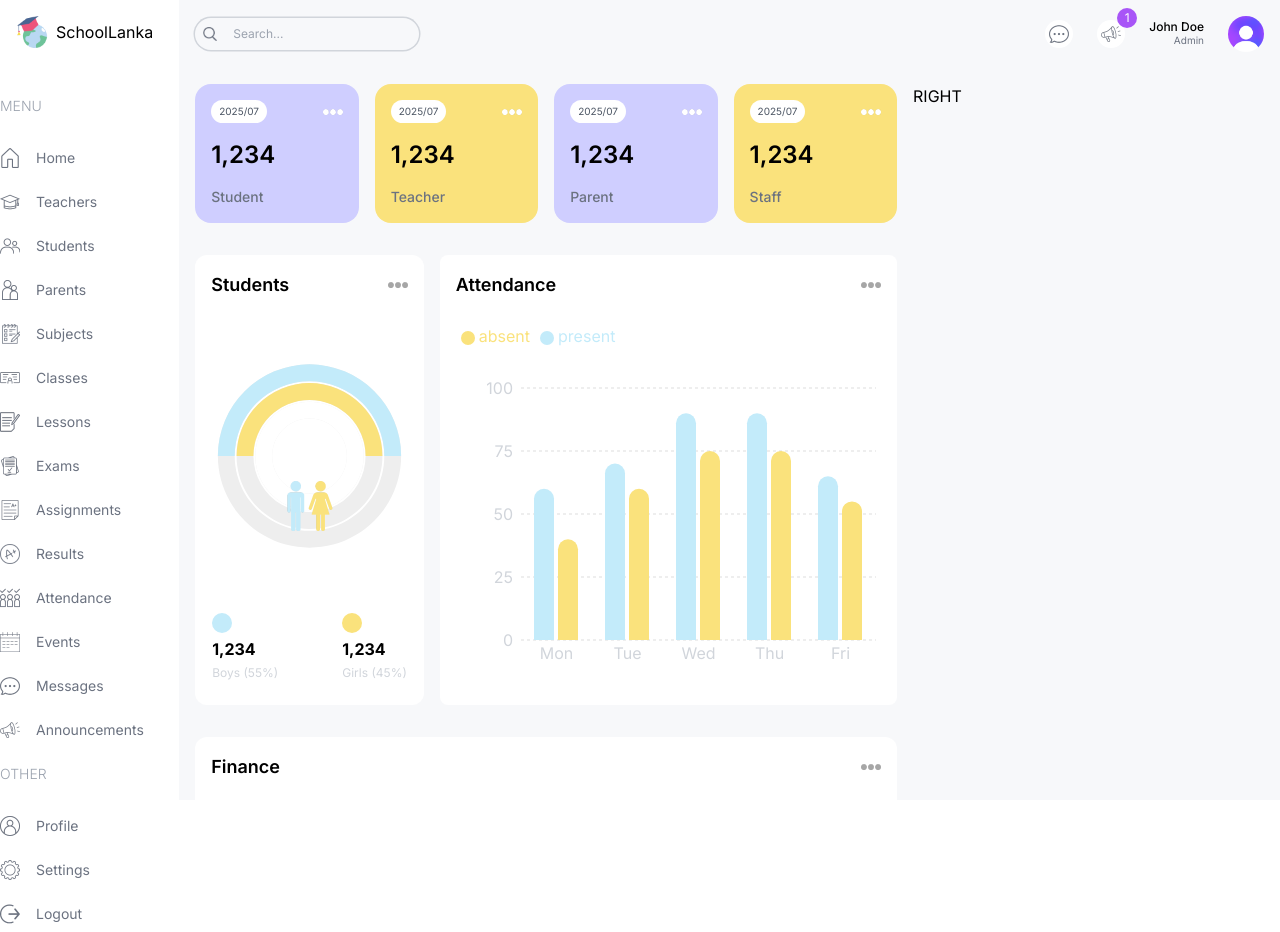
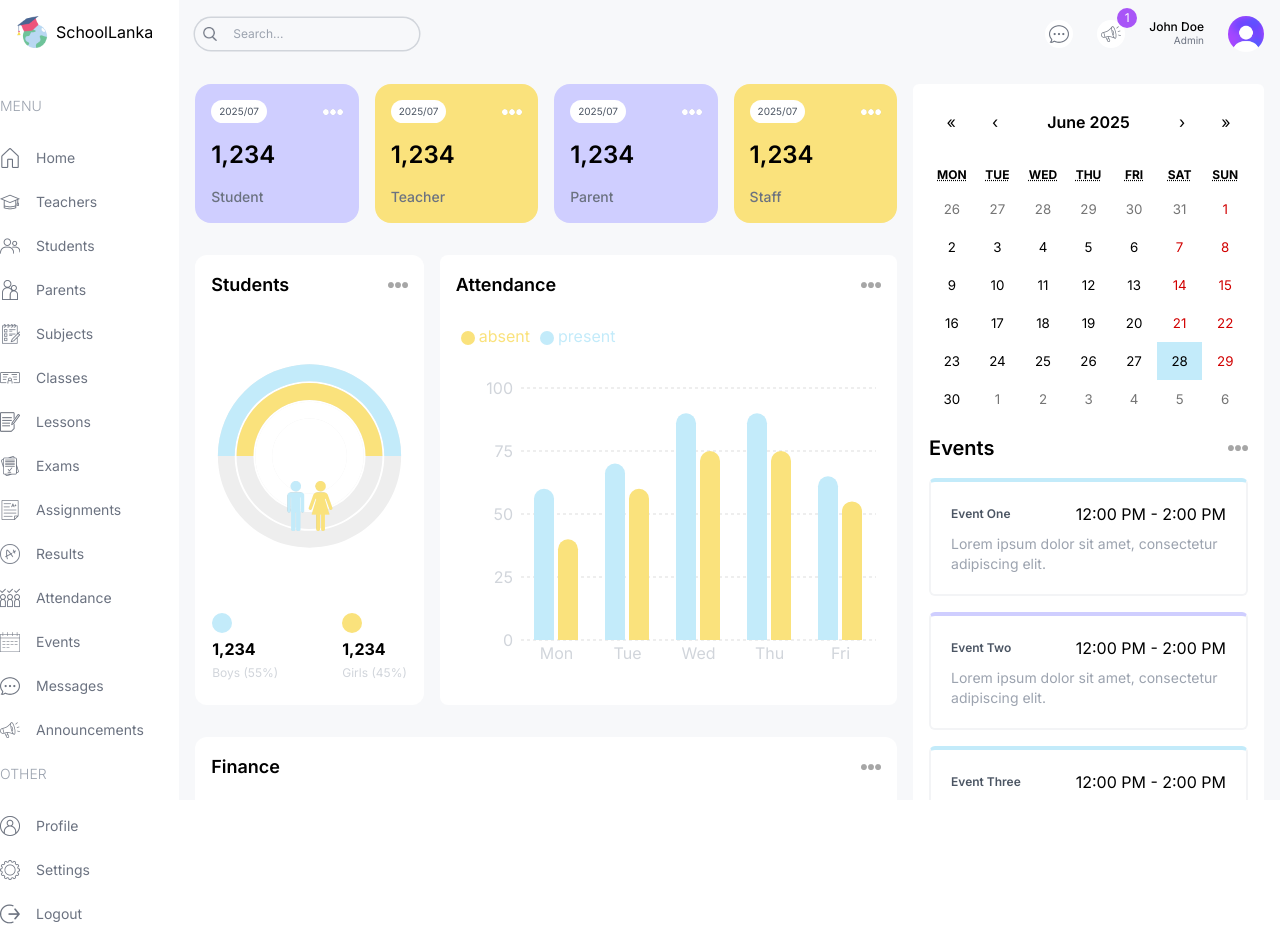
Before and after one commit to raslanrizvi/school-management-dashboard-mern, a Next.js app: page /admin in a window 1280 px wide. Built offline with nearby package versions, Linux system fonts and the light colour scheme.

Commit message:
Added EventCalendar Component

```diff
--- a/src/app/(dashboard)/admin/page.tsx
+++ b/src/app/(dashboard)/admin/page.tsx
@@ -1,5 +1,6 @@
 import AttendanceChart from "@/components/AttendanceChart"
 import CountChart from "@/components/CountChart"
+import EventCalendar from "@/components/EventCalendar"
 import { FinanceChart } from "@/components/FinanceChart"
 import UserCard from "@/components/UserCard"
 import React from "react"
@@ -37,7 +38,9 @@
       </div>
 
       {/* Right Content */}
-      <div className='w-full lg:w-1/3'>RIGHT</div>
+      <div className='w-full lg:w-1/3 flex flex-col gap-8'>
+        <EventCalendar />
+      </div>
     </div>
   )
 }
```
